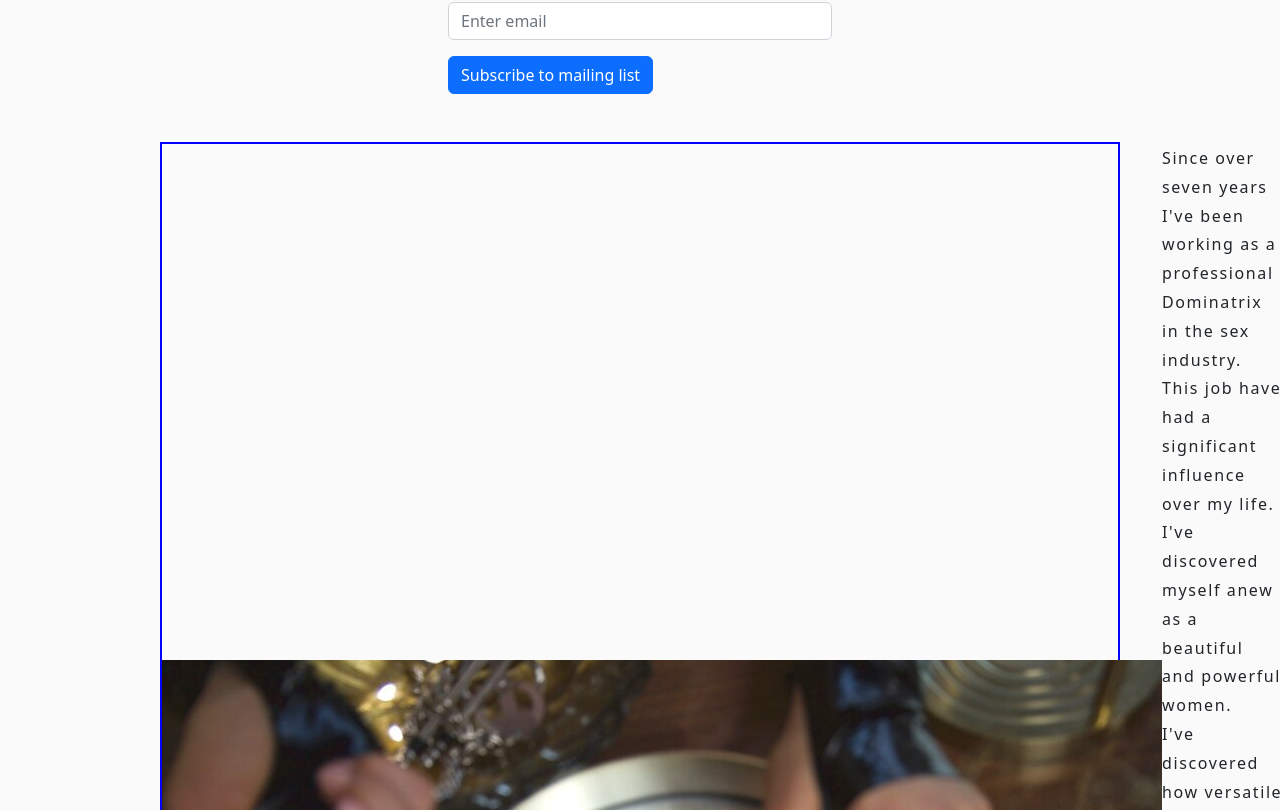
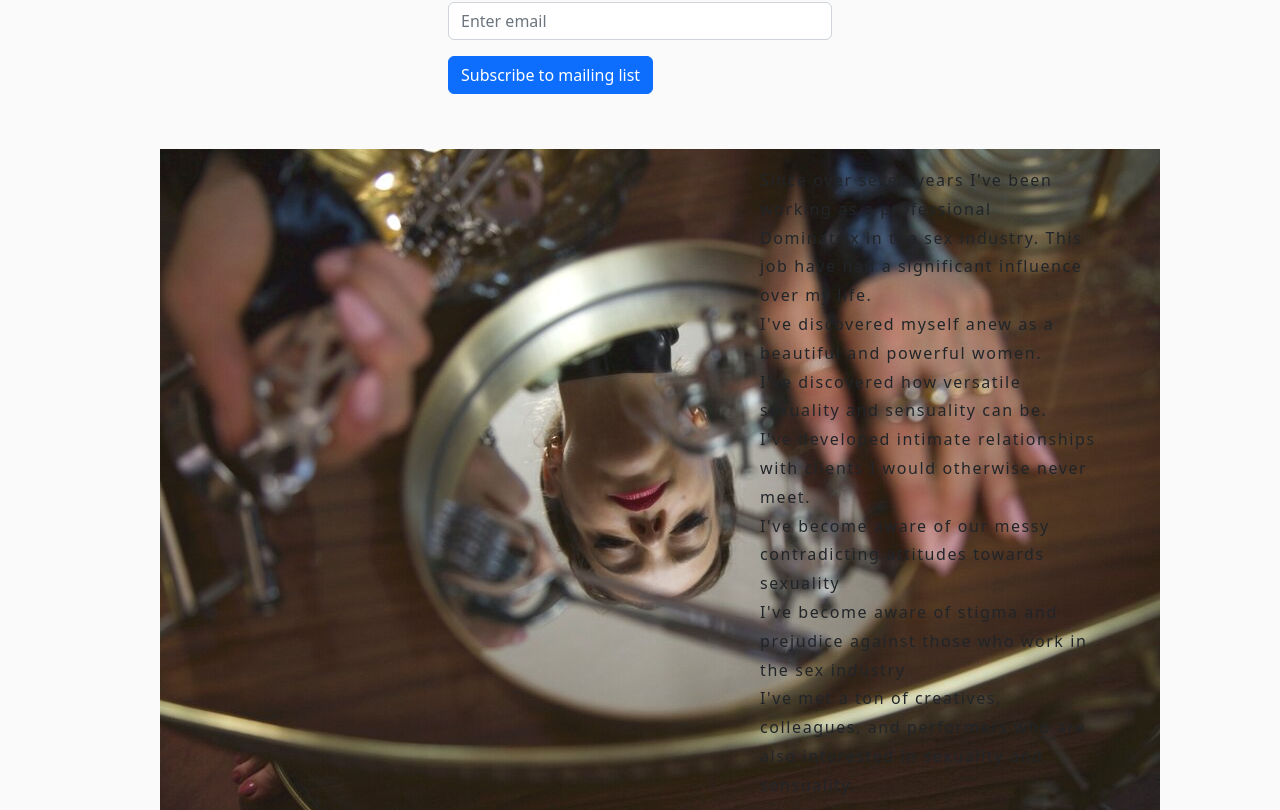
Before and after one commit to federerkristijan/dasahink, a React (Create React App) app: page /domination in a window 1280 px wide. Shown: the part 750-1560 px from the top of the page. Built offline with nearby package versions, Linux system fonts and the light colour scheme.

Commit message:
card done, maybe new font

```diff
--- a/src/App.css
+++ b/src/App.css
@@ -199,18 +199,9 @@ h5 {
 
 /* Domination */
 
-.domination-card {
-  display: flex;
-  border: 2px solid blue;
-  justify-content: space-evenly;
-  align-items: center;
-  flex-direction: row;
-  margin: 2rem 7rem;
-}
 
 .subscribe-title {
   display: flex;
-  /* border: 1px solid red; */
   background: white;
   flex-direction: column;
   justify-content: space-between;
@@ -227,6 +218,22 @@ h5 {
   width: 35vw;
 }
 
+.domination-card {
+  display: flex;
+  justify-content: space-evenly;
+  align-items: center;
+  flex-direction: row;
+  margin: 2rem 7rem;
+}
+
+.domination-card-image {
+  min-width: 45vw;
+}
+
+.domination-card-description {
+  padding: 1.5rem;
+}
+
 /* Blog */
 .b-text {
   padding: 1rem;
```
